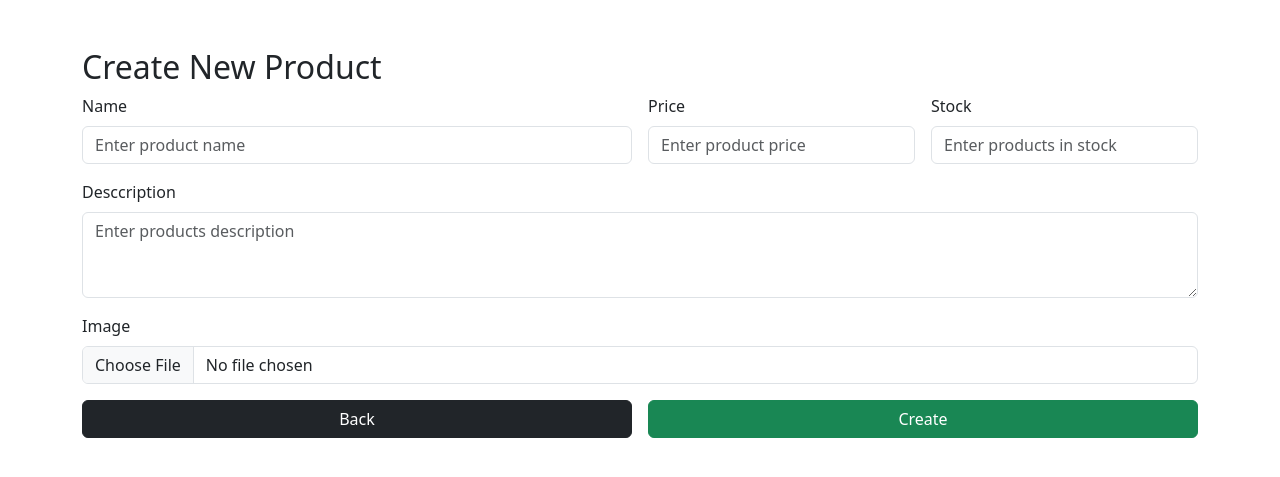
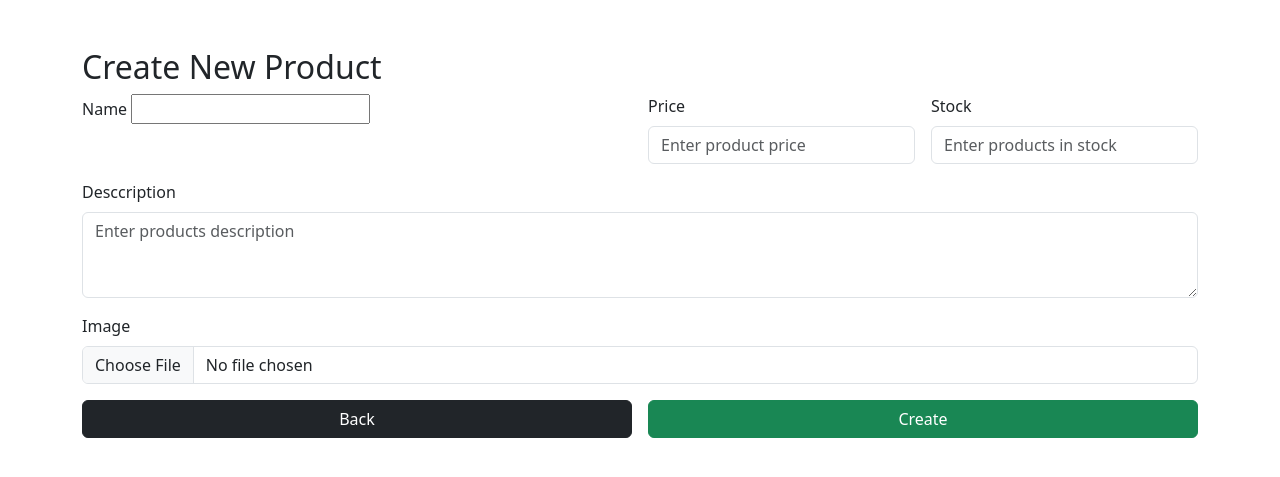
Before and after one commit to vladtymo/Django-SPD311, a Django app: template products/templates/create.html in a window 1280 px wide. Shown: the part 56-533 px from the top of the page. Run offline with Django 3.2, Linux system fonts and the light colour scheme; the template is opened without the code that fills it, so the values that code supplies are empty, except form fields; tables that the repository leaves empty hold one stand-in row (values such as "Sample post"); form fields are guessed from the names that the template uses.

Commit message:
Form widgets

```diff
--- a/products/forms/create.py
+++ b/products/forms/create.py
@@ -3,7 +3,11 @@ from products.models import Product
 
 
 class CreateProduct(forms.ModelForm):
-
     class Meta:
         model = Product
         fields = "__all__"  # all User model fields
+        widgets = {
+            "name": forms.TextInput(
+                attrs={"class": "form-control", "placeholder": "Enter product name"}
+            ),
+        }
--- a/products/templates/create.html
+++ b/products/templates/create.html
@@ -9,7 +9,8 @@
 
     <div class="col-md-6">
         <label class="form-label">Name</label>
-        <input type="text" name="name" class="form-control" placeholder="Enter product name">
+        <!-- <input type="text" name="name" class="form-control" placeholder="Enter product name"> -->
+        {{form.name}}
     </div>
     <div class="col-md-3">
         <label class="form-label">Price</label>
```
